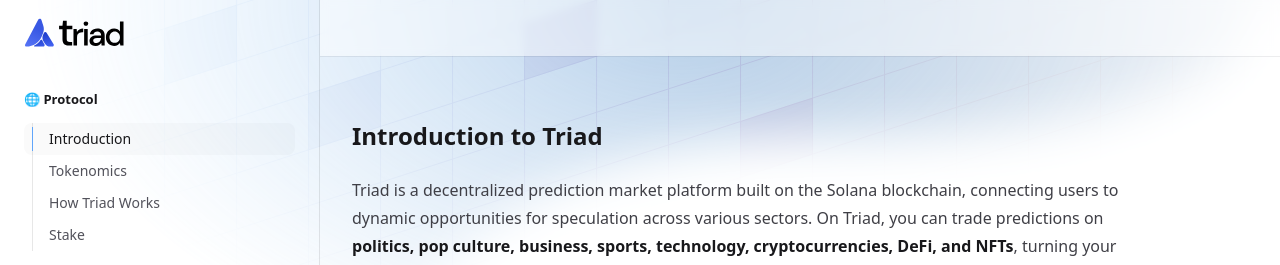
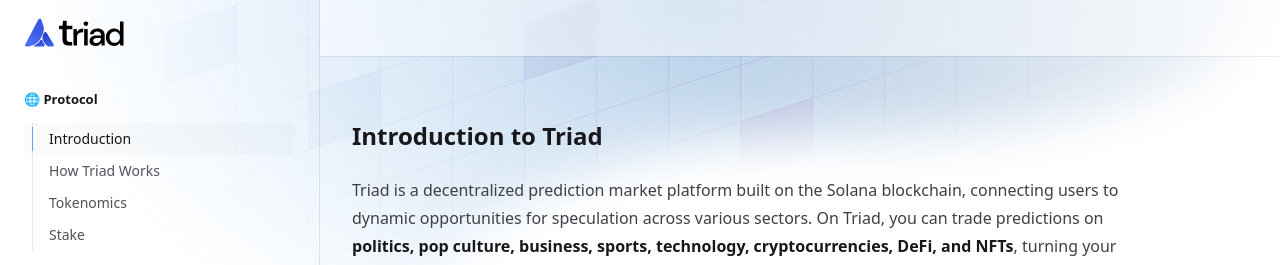
Before and after one commit to triadxyz/docs, a Next.js app: page / in a window 1280 px wide. Shown: the top 265 px of the page. Built offline with nearby package versions, Linux system fonts and the light colour scheme.

Commit message:
change order

```diff
--- a/src/components/Navigation.jsx
+++ b/src/components/Navigation.jsx
@@ -186,8 +186,8 @@
     title: '🌐 Protocol',
     links: [
       { title: 'Introduction', href: '/' },
+      { title: 'How Triad Works', href: '/how-triad-works' },
       { title: 'Tokenomics', href: '/tokenomics' },
-      { title: 'How Triad Works', href: '/how-triad-works' },
       { title: 'Stake', href: '/stake' },
     ],
   },
```
